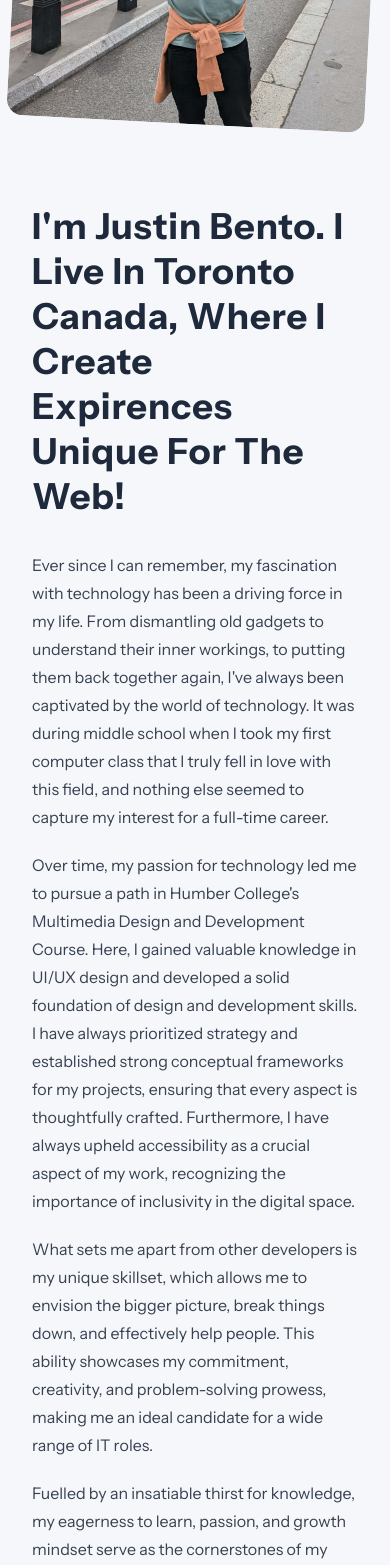
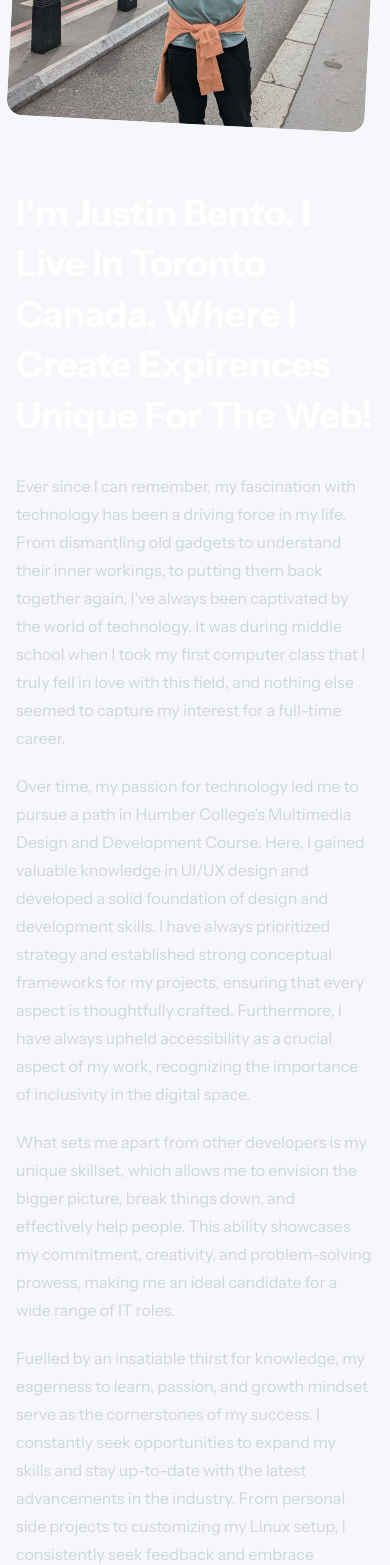
Before and after one commit to Justin-Bento/portfolio, a Next.js app: page /about in a window 390 px wide. Shown: the part 432-1997 px from the top of the page. Built offline with nearby package versions, Linux system fonts and the light colour scheme; no server answers.

Commit message:
fixed darkmode colour scheme

```diff
--- a/components/Footer.tsx
+++ b/components/Footer.tsx
@@ -44,7 +44,7 @@ export default function Footer() {
           ))}
         </div>
         <div className="mt-8 md:order-1 md:mt-0">
-          <p className="text-xs leading-5 text-center text-gray-500 dark:text-slate-50">
+          <p className="prose-sm text-gray-600 dark:text-gray-400">
             &copy; {new Date().getFullYear()} Justin Bento, Inc. All rights reserved.
           </p>
         </div>
--- a/components/Project_Card.tsx
+++ b/components/Project_Card.tsx
@@ -19,9 +19,9 @@ export default function Project_Card(props: Project_Card_Props) {
                 <Image src={props.Media} width={32} height={32} className="object-cover w-8 h-8 rounded-full" alt={props.Headline} />
               </div>
             </div>
-            <div className="px-4 pb-4 space-y-2">
-              <h2 className="mt-6 title-medium">{props.Headline}</h2>
-              <p className="mt-2 text-base dark:text-zinc-200/70">{props.Supporting || "Creating technology to empower civilians to explore space on their own terms."}</p>
+            <div className="px-4 pb-4 space-y-2 prose prose-invert">
+              <h2 className="pt-2 pb-0 pl-0 pr-0 mt-4 mb-0 ml-0 mr-0">{props.Headline}</h2>
+              <p>{props.Supporting || "Creating technology to empower civilians to explore space on their own terms."}</p>
               <button type="button" className="inline-flex items-center gap-2 py-2 mt-4 text-zinc-700 body-medium dark:text-zinc-200/70">
                 <Link_Icon />
                 View Project
--- a/pages/about.tsx
+++ b/pages/about.tsx
@@ -57,8 +57,8 @@ export default function About() {
             />
           </div>
         </div>
-        <div className="prose lg:order-first lg:row-span-2 wrapper">
-          <h1 className="display-small">
+        <div className="prose prose-invert lg:order-first lg:row-span-2">
+          <h1 className="capitalize leading-[1.4]">
             I&#39;m Justin Bento. I live in Toronto Canada, where I create
             expirences unique for the web!
           </h1>
@@ -89,7 +89,7 @@ export default function About() {
               creativity, and problem-solving prowess, making me an ideal
               candidate for a wide range of IT roles.
             </p>
-            <p className="">
+            <p>
               Fuelled by an insatiable thirst for knowledge, my eagerness to
               learn, passion, and growth mindset serve as the cornerstones of my
               success. I constantly seek opportunities to expand my skills and
--- a/pages/contact.tsx
+++ b/pages/contact.tsx
@@ -41,7 +41,7 @@ export default function Contact() {
       </Head>
       <Header />
       <main className="wrapper lg:my-16">
-        <section className="mb-8 prose">
+        <section className="mb-8 prose max-w-7xl prose-invert">
           <h1>Get In Touch</h1>
           <p>Have questions or interested in collaborating? Contact me below. Open to potential clients, employers, and creatives. Let&#39;s bring your ideas to life!</p>
         </section>
--- a/pages/projects.tsx
+++ b/pages/projects.tsx
@@ -32,7 +32,7 @@ export default function Projects({ posts }: AllPosts) {
       </Head>
       <Header />
       <main className="my-32 space-y-8">
-        <section className="min-h-0 prose wrapper lg:prose-lg">
+        <section className="min-h-0 prose prose-invert wrapper lg:prose-lg">
           <h1>Signature Projects I’ve made.</h1>
           <p>I’ve worked on tons of projects over the years but these are the ones that have stood out and I’m most proud of. Some are open-source, so if you see something that piques your interest, check out the code and contribute if you have ideas for how it can be improved.</p>
         </section>
--- a/pages/projects/[slug].tsx
+++ b/pages/projects/[slug].tsx
@@ -29,7 +29,7 @@ export default function ProjectsSlug({post}: any) {
       </Head>
       <Header />
       <main className="p-4 my-12 sm:p-0 md:my-24">
-          <article className="mx-auto prose lg:prose-lg">
+          <article className="mx-auto prose prose-invert lg:prose-lg">
             <h1>{post.title}</h1>
             <p>{post.description}</p>
             <section className="">
```
